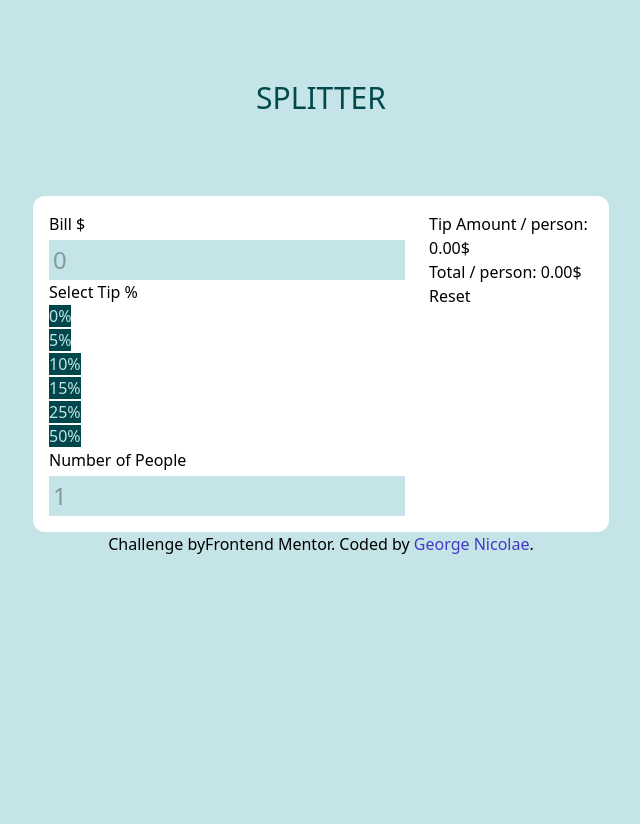
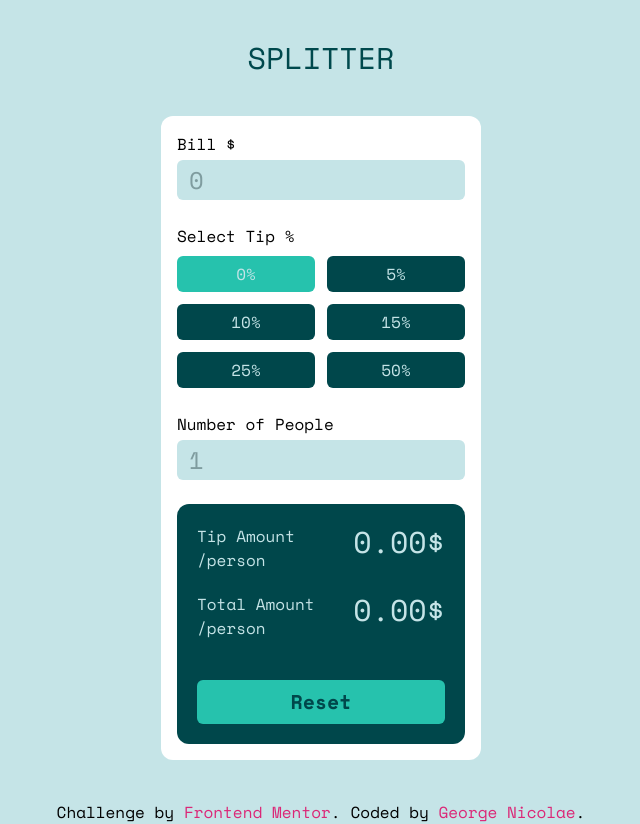
Before and after one commit to ngeorge07/React-tip-calculator-app, a React (Vite) app: page / in a window 1280 px wide. Shown: the whole page, without its empty margins (319-959 px from the left). Before the commit the page ends 800 px from the top, so only its background shows below. Built offline with nearby package versions, Linux system fonts and the light colour scheme.

Commit message:
added styling

```diff
--- a/src/App.jsx
+++ b/src/App.jsx
@@ -23,16 +23,16 @@ function App() {
       setResultPerson((billPrice * tipPercentage) / 100 / nrPeople);
       setTotalResult(billPrice / nrPeople + resultPerson);
     }
-  }, [billPrice, tipPercentage, nrPeople, resultPerson]);
+  }, [billPrice, tipPercentage, nrPeople]);
 
   return (
-    <>
-      <h1 className="font-primaryFont text-3xl text-center my-20 text-[#00494d]">
+    <main>
+      <h1 className="font-spaceMono text-3xl text-center my-10 text-[#00494d]">
         SPLITTER
       </h1>
 
-      <div className="flex gap-6 bg-white max-w-xl m-auto p-4 rounded-xl">
-        <div>
+      <div className="flex flex-col gap-6 bg-white max-w-xs m-auto p-4 rounded-xl">
+        <section className="flex flex-col gap-6">
           <InputField
             text="Bill $"
             id="billInput"
@@ -41,7 +41,8 @@ function App() {
           />
 
           <fieldset>
-            <legend>Select Tip %</legend>
+            <legend className="font-spaceMono">Select Tip %</legend>
+            <div className="grid grid-cols-2 gap-3 mt-2">
               {percentages.map((i) => (
                 <PercentageBtn
                   id={i}
@@ -50,6 +51,7 @@ function App() {
                   setTipPercentage={setTipPercentage}
                 />
               ))}
+            </div>
           </fieldset>
 
           <InputField
@@ -58,27 +60,29 @@ function App() {
             value={nrPeople <= 0 ? "" : nrPeople}
             setVar={setNrPeople}
           />
-        </div>
+        </section>
 
-        <div>
-          <ResultField text={"Tip Amount / person:"} result={resultPerson} />
-          <ResultField text={"Total / person:"} result={totalResult} />
+        <section className="bg-dark text-lightText rounded-xl p-5 flex flex-col gap-5">
+          <ResultField text={"Tip Amount  /person"} result={resultPerson} />
+          <ResultField text={"Total Amount  /person"} result={totalResult} />
 
           <button
             onClick={() => {
               setBillPrice(0);
               setNrPeople(1);
               setTipPercentage(0);
+              setResultPerson(0);
             }}
             disabled={billPrice === 0 || billPrice === "" ? true : false}
+            className="w-full text-center text-dark text-xl bg-lightbg rounded-md py-2 font-spaceMono mt-5 font-bold"
           >
             Reset
           </button>
-        </div>
+        </section>
       </div>
 
       <Footer />
-    </>
+    </main>
   );
 }
 
--- a/src/components/Footer.jsx
+++ b/src/components/Footer.jsx
@@ -1,15 +1,21 @@
 export default function Footer() {
   return (
+    <footer className="mt-10 font-spaceMono">
       <p className="text-center">
-      Challenge by
-      <a href="https://www.frontendmentor.io?ref=challenge" target="_blank">
+        Challenge by{" "}
+        <a
+          href="https://www.frontendmentor.io?ref=challenge"
+          target="_blank"
+          className="text-pink-600"
+        >
           Frontend Mentor
         </a>
         . Coded by{" "}
-      <a href="https://georgendesign.com/" className="text-indigo-700">
+        <a href="https://georgendesign.com/" className="text-pink-600">
           George Nicolae
         </a>
         .
       </p>
+    </footer>
   );
 }
--- a/src/components/InputField.jsx
+++ b/src/components/InputField.jsx
@@ -1,10 +1,10 @@
 export default function InputField({ text, id, value, setVar }) {
   return (
-    <div className="flex flex-col gap-1">
+    <div className="flex flex-col gap-1 font-spaceMono">
       <label htmlFor={id}>{text}</label>
       <input
         id={id}
-        className="bg-[#c5e4e7] appearance-none text-darkText text-2xl p-1"
+        className="bg-[#c5e4e7] appearance-none text-darkText text-2xl p-1 pl-3 rounded-md"
         type="number"
         name={id}
         onChange={(e) => setVar(e.target.value)}
--- a/src/components/PercentageBtn.jsx
+++ b/src/components/PercentageBtn.jsx
@@ -1,15 +1,18 @@
 export default function PercentageBtn({ id, tipPercentage, setTipPercentage }) {
   return (
-    <div>
+    <div className="font-spaceMono">
       <input
         id={id}
         name={`${id}%`}
         checked={tipPercentage === id}
         onChange={() => setTipPercentage(id)}
         type="radio"
-        className="appearance-none"
+        className="appearance-none peer"
       />
-      <label className="bg-dark text-lightText" htmlFor={id}>
+      <label
+        className="bg-dark peer-checked:bg-lightbg text-lightText inline-block w-full text-center py-1.5 rounded-md cursor-pointer"
+        htmlFor={id}
+      >
         {id}%
       </label>
     </div>
--- a/src/components/ResultField.jsx
+++ b/src/components/ResultField.jsx
@@ -1,7 +1,7 @@
 export default function ResultField({ text, result }) {
   return (
-    <div>
-      {text} {result.toFixed(2)}$
-    </div>
+    <p className="font-spaceMono flex justify-between">
+      {text} <span className="text-3xl">{result.toFixed(2)}$</span>
+    </p>
   );
 }
--- a/tailwind.config.js
+++ b/tailwind.config.js
@@ -4,6 +4,7 @@ module.exports = {
     extend: {
       colors: {
         dark: "#00474b",
+        lightbg: "#26c2ad",
         lightText: "#c5e4e7",
         darkText: "#7f9c9f",
       },
```
Lines whose indentation alone changed are shown as unchanged.
